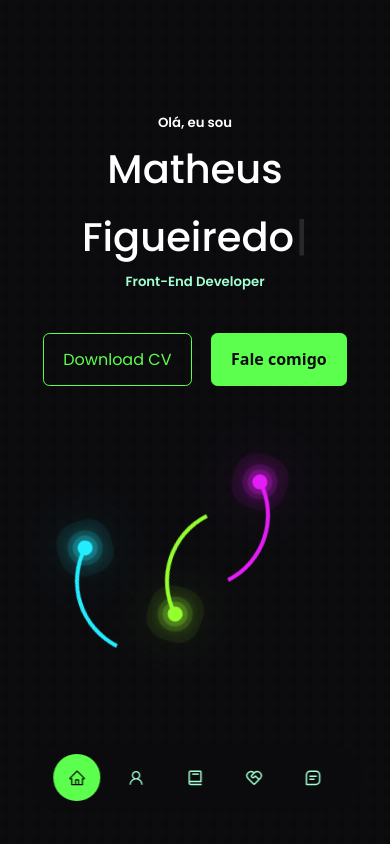
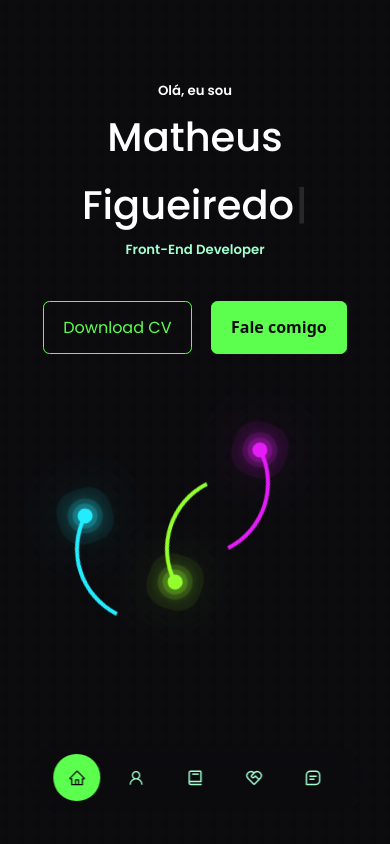
Before and after one commit to matheusscode/portfolio, a React (Vite) app: page / in a window 390 px wide. Shown: the top 844 px of the page. Built offline with nearby package versions, Linux system fonts and the light colour scheme.

Commit message:
third commit

```diff
--- a/src/components/Header/Header.css
+++ b/src/components/Header/Header.css
@@ -168,6 +168,7 @@ header {
 @media screen and (max-width: 600px) {
   header {
     height: 100vh;
+    padding-top: 5rem;
   }
 
   .header__socials, .scroll__down {
```
